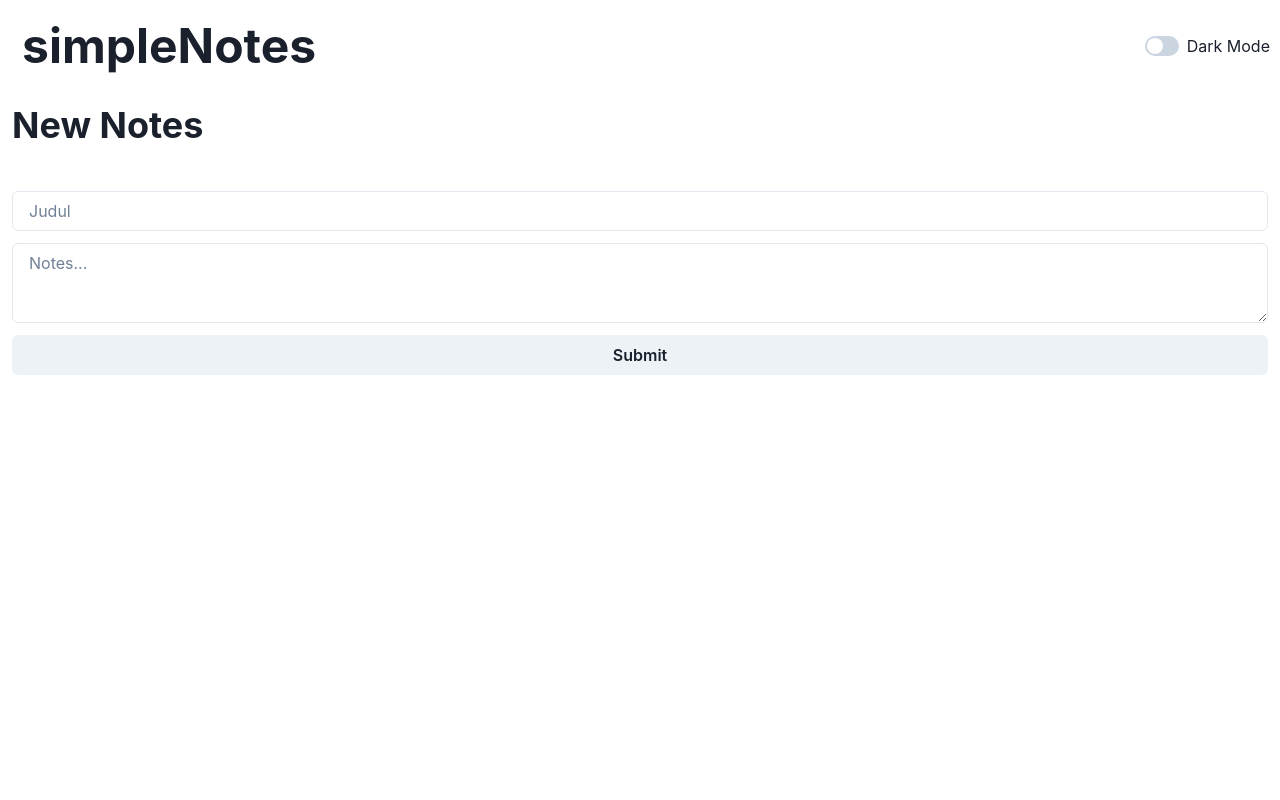
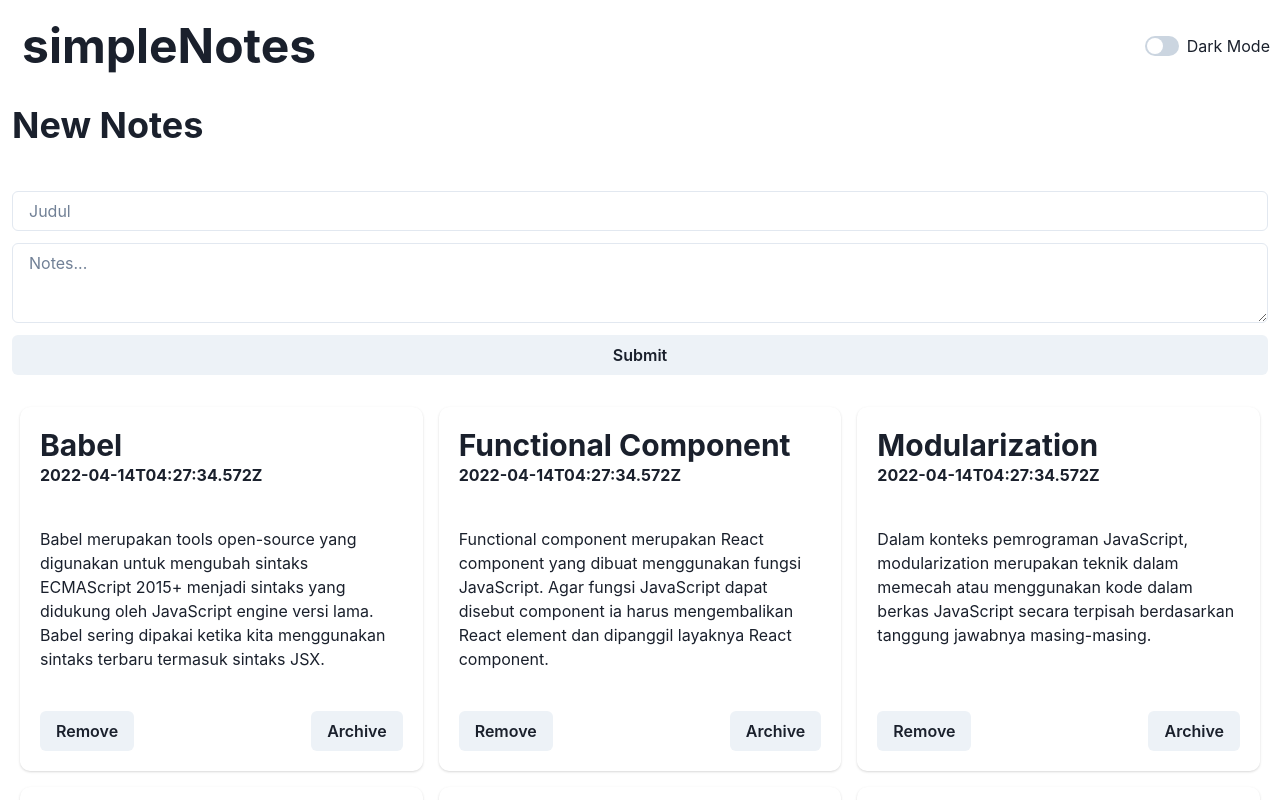
Before and after one commit to yunusmujadidi/dicoding, a React (Vite) app in the folder react-notes/: page / in a window 1280 px wide. Shown: the top 800 px of the page. Built offline with nearby package versions, Linux system fonts and the light colour scheme.

Commit message:
finishing logic now go to styling :)

```diff
--- a/react-notes/src/App.tsx
+++ b/react-notes/src/App.tsx
@@ -4,14 +4,18 @@ import NotesGrid from "./components/NotesGrid";
 import NotesForm from "./components/NotesForms";
 import { Grid, GridItem } from "@chakra-ui/react";
 import { Note } from "./utils";
+import initialData from "./utils";
 
 const App = () => {
-  const [notes, setNotes] = useState<Note[]>([]);
+  const [notes, setNotes] = useState<Note[]>(initialData);
   const handleAddNotes = (note: Note) => {
-    setNotes((prevNotes) => [
-      ...prevNotes,
+    setNotes((notes) => [
+      ...notes,
       { ...note, createdAt: new Date().toISOString() },
     ]);
+  };
+  const handleDeleteNote = (id: number) => {
+    setNotes((notes) => notes.filter((note) => note.id !== id));
   };
   return (
     <Grid templateAreas={`"nav" "main"`}>
@@ -21,7 +25,7 @@ const App = () => {
 
       <GridItem area="main">
         <NotesForm onAddNotes={handleAddNotes} />
-        <NotesGrid notes={notes} />
+        <NotesGrid notes={notes} onDeleteNote={handleDeleteNote} />
       </GridItem>
     </Grid>
   );
--- a/react-notes/src/components/NotesCard.tsx
+++ b/react-notes/src/components/NotesCard.tsx
@@ -12,9 +12,10 @@ import { Note } from "../utils";
 
 interface NotesCardProps {
   data: Note;
+  onDeleteNote: (id: number) => void;
 }
 
-const NotesCard = ({ data }: NotesCardProps) => {
+const NotesCard = ({ data, onDeleteNote }: NotesCardProps) => {
   return (
     <Card borderRadius={10} width="1000">
       <CardHeader>
@@ -25,7 +26,7 @@ const NotesCard = ({ data }: NotesCardProps) => {
         <Text>{data.body}</Text>
       </CardBody>
       <CardFooter justifyContent="space-between">
-        <Button>Remove</Button>
+        <Button onClick={() => onDeleteNote(data.id)}>Remove</Button>
         <Button>Archive</Button>
       </CardFooter>
     </Card>
--- a/react-notes/src/components/NotesGrid.tsx
+++ b/react-notes/src/components/NotesGrid.tsx
@@ -4,9 +4,10 @@ import { Note } from "../utils";
 
 interface NotesGridProps {
   notes: Note[];
+  onDeleteNote: (id: number) => void;
 }
 
-const NotesGrid = ({ notes }: NotesGridProps) => {
+const NotesGrid = ({ notes, onDeleteNote }: NotesGridProps) => {
   return (
     <SimpleGrid
       spacing={4}
@@ -14,7 +15,7 @@ const NotesGrid = ({ notes }: NotesGridProps) => {
       templateColumns="repeat(auto-fill, minmax(400px, 1fr))"
     >
       {notes.map((note) => (
-        <NotesCard key={note.id} data={note} />
+        <NotesCard key={note.id} data={note} onDeleteNote={onDeleteNote} />
       ))}
     </SimpleGrid>
   );
```
